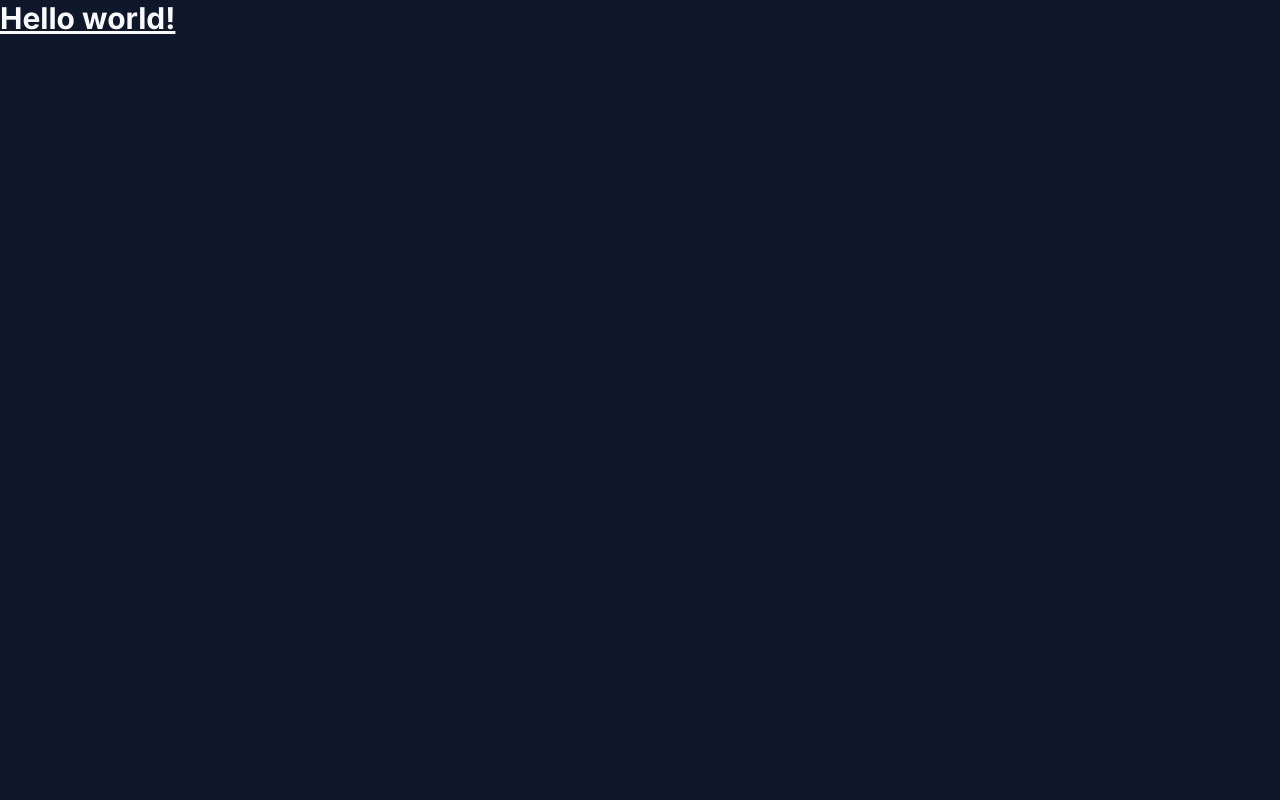
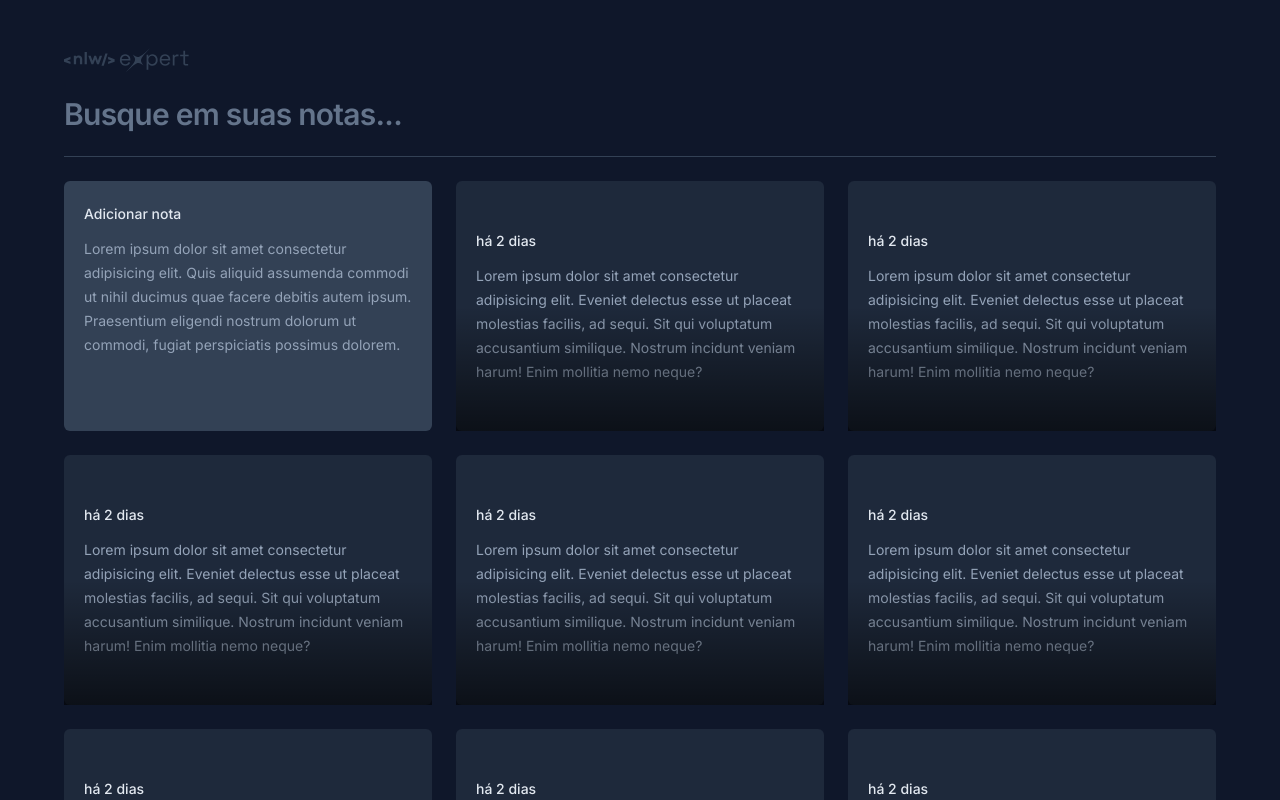
Before and after one commit to gaabiceranto/expert-notes, a React (Vite) app: page / in a window 1280 px wide. Shown: the top 800 px of the page. Built offline with nearby package versions, Linux system fonts and the light colour scheme.

Commit message:
feat: create new-note and note-cads componentes

```diff
--- a/src/app.tsx
+++ b/src/app.tsx
@@ -1,8 +1,36 @@
+import logo from './assets/logo-nlw-expert-monocolor.svg'
+import { NewNoteCard } from './components/new-note-card'
+import  {NoteCard}  from './components/note-card'
+
 export function App() {
 
   return (
-    <h1 className="text-3xl font-bold underline">
-    Hello world!
-  </h1>
+    <div className="mx-auto max-w-6xl my-12 space-y-6">
+      <img src={logo} alt="Logo nlw expert" />
+      <form className="w-full">
+        <input
+          type="text"
+          placeholder='Busque em suas notas...'
+          className="w-full bg-transparent text-3xl font-semibold tracking-tight outline-none placeholder:text-slate-500"
+        />
+      </form>
+      <div className='h-px bg-slate-700' />
+      <div className="grid grid-cols-3 gap-6 auto-rows-[250px] overflow-hidden">
+        <NewNoteCard/>
+
+        <NoteCard />
+        <NoteCard />
+        <NoteCard />
+        <NoteCard />
+        <NoteCard />
+        <NoteCard />
+        <NoteCard />
+        <NoteCard />
+        <NoteCard />
+
+
+      </div>
+    </div>
+
   )
-    }
+}
--- /dev/null
+++ b/src/components/new-note-card.tsx
@@ -0,0 +1,12 @@
+export const NewNoteCard = () => {
+  return (
+    <div className="rounded-md bg-slate-700 p-5 space-y-3">
+      <span className="text-sm font-medium text-slate-200">
+        Adicionar nota
+      </span>
+      <p className="text-sm leading-6 text-slate-400">
+        Lorem ipsum dolor sit amet consectetur adipisicing elit. Quis aliquid assumenda commodi ut nihil ducimus quae facere debitis autem ipsum. Praesentium eligendi nostrum dolorum ut commodi, fugiat perspiciatis possimus dolorem.
+      </p>
+    </div>
+  )
+}
--- /dev/null
+++ b/src/components/note-card.tsx
@@ -0,0 +1,13 @@
+export const NoteCard = () => {
+  return(
+    <button className="rounded-md text-left bg-slate-800 p-5 space-y-3 relative hover:ring-2 hover:ring-slate-600 focus-visible:ring-2  outline-none focus:ring-lime-400">
+    <span className="text-sm font-medium text-slate-200">
+      há 2 dias
+    </span>
+    <p className="text-sm leading-6 text-slate-400">
+      Lorem ipsum dolor sit amet consectetur adipisicing elit. Eveniet delectus esse ut placeat molestias facilis, ad sequi. Sit qui voluptatum accusantium similique. Nostrum incidunt veniam harum! Enim mollitia nemo neque?
+    </p>
+    <div className="absolute bottom-0 left-0 right-0 h-1/2 bg-gradient-to-t from-black/60 to-black/0 pointer-events-none" />
+  </button>
+  )
+}
```
Also changed, not shown: src/assets/logo-nlw-expert-monocolor.svg (added), src/assets/logo-nlw-expert.svg (added).
